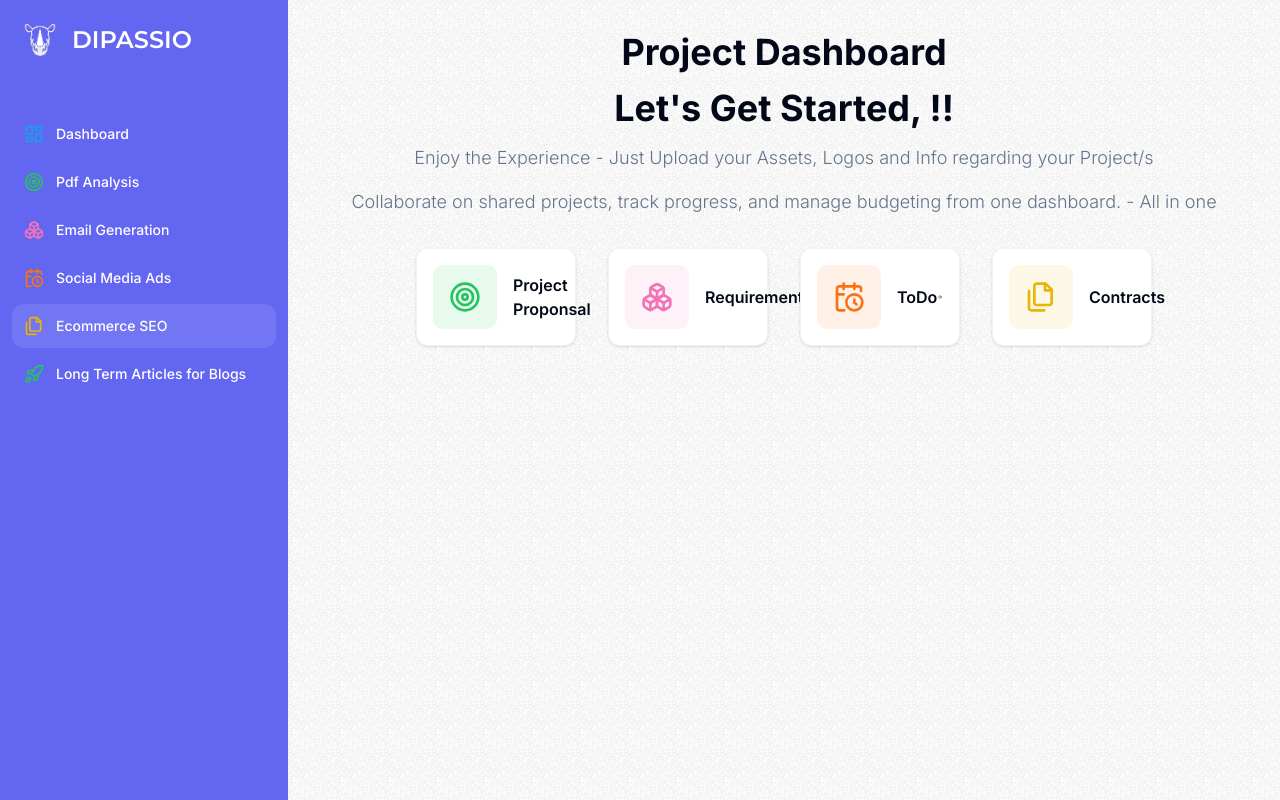
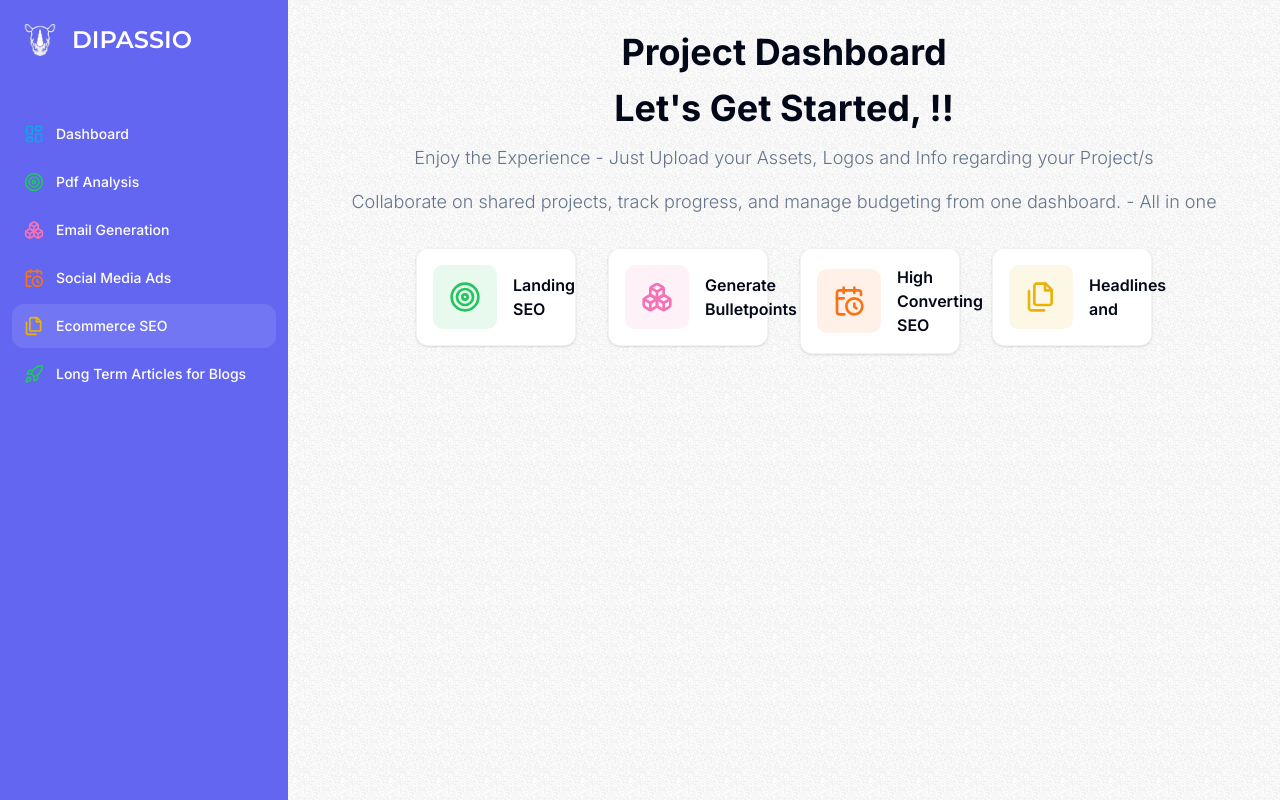
Before and after one commit to trasgoverde/ai-saas, a Next.js app: page /ecommerce-seo in a window 1280 px wide. Built offline with nearby package versions, Linux system fonts and the light colour scheme.

Commit message:
featured constants to page tree :rocket:

```diff
--- a/app/(dashboard)/(routes)/ads-social-media/page.tsx
+++ b/app/(dashboard)/(routes)/ads-social-media/page.tsx
@@ -6,7 +6,7 @@ import { useRouter } from "next/navigation";
 import { Card } from "@/components/ui/card";
 import { cn } from "@/lib/utils";
 
-import { pools } from "@/constants";
+import { sools } from "@/constants";
 
 export default function ProjectPage() {
   const router = useRouter();
@@ -29,17 +29,17 @@ export default function ProjectPage() {
       </div>
       <div className="px-4 md:px-20 lg:px-32 space-y-4">
   <div className="flex flex-wrap -mx-4">
-    {pools.map((pool) => (
-      <div key={pool.href} className="w-full md:w-1/2 lg:w-1/4 px-4 mb-4">
+    {sools.map((sool) => (
+      <div key={sool.href} className="w-full md:w-1/2 lg:w-1/4 px-4 mb-4">
         <Card
-          onClick={() => router.push(pool.href)}
+          onClick={() => router.push(sool.href)}
           className="p-4 border-black/5 flex items-center justify-between hover:shadow-md transition cursor-pointer"
         >
           <div className="flex items-center gap-x-4">
-            <div className={cn("p-4 w-fit rounded-md", pool.bgColor)}>
-              <pool.icon className={cn("w-8 h-8", pool.color)} />
+            <div className={cn("p-4 w-fit rounded-md", sool.bgColor)}>
+              <sool.icon className={cn("w-8 h-8", sool.color)} />
             </div>
-            <div className="font-semibold">{pool.label}</div>
+            <div className="font-semibold">{sool.label}</div>
           </div>
           <ArrowRight className="w-5 h-5" />
         </Card>
--- a/app/(dashboard)/(routes)/blogging-generation/page.tsx
+++ b/app/(dashboard)/(routes)/blogging-generation/page.tsx
@@ -6,7 +6,7 @@ import { useRouter } from "next/navigation";
 import { Card } from "@/components/ui/card";
 import { cn } from "@/lib/utils";
 
-import { pools } from "@/constants";
+import { hools } from "@/constants";
 
 export default function ProjectPage() {
   const router = useRouter();
@@ -29,17 +29,17 @@ export default function ProjectPage() {
       </div>
       <div className="px-4 md:px-20 lg:px-32 space-y-4">
   <div className="flex flex-wrap -mx-4">
-    {pools.map((pool) => (
-      <div key={pool.href} className="w-full md:w-1/2 lg:w-1/4 px-4 mb-4">
+    {hools.map((hool) => (
+      <div key={hool.href} className="w-full md:w-1/2 lg:w-1/4 px-4 mb-4">
         <Card
-          onClick={() => router.push(pool.href)}
+          onClick={() => router.push(hool.href)}
           className="p-4 border-black/5 flex items-center justify-between hover:shadow-md transition cursor-pointer"
         >
           <div className="flex items-center gap-x-4">
-            <div className={cn("p-4 w-fit rounded-md", pool.bgColor)}>
-              <pool.icon className={cn("w-8 h-8", pool.color)} />
+            <div className={cn("p-4 w-fit rounded-md", hool.bgColor)}>
+              <hool.icon className={cn("w-8 h-8", hool.color)} />
             </div>
-            <div className="font-semibold">{pool.label}</div>
+            <div className="font-semibold">{hool.label}</div>
           </div>
           <ArrowRight className="w-5 h-5" />
         </Card>
--- a/app/(dashboard)/(routes)/ecommerce-seo/page.tsx
+++ b/app/(dashboard)/(routes)/ecommerce-seo/page.tsx
@@ -6,7 +6,7 @@ import { useRouter } from "next/navigation";
 import { Card } from "@/components/ui/card";
 import { cn } from "@/lib/utils";
 
-import { pools } from "@/constants";
+import { rools } from "@/constants";
 
 export default function ProjectPage() {
   const router = useRouter();
@@ -29,17 +29,17 @@ export default function ProjectPage() {
       </div>
       <div className="px-4 md:px-20 lg:px-32 space-y-4">
   <div className="flex flex-wrap -mx-4">
-    {pools.map((pool) => (
-      <div key={pool.href} className="w-full md:w-1/2 lg:w-1/4 px-4 mb-4">
+    {rools.map((rool) => (
+      <div key={rool.href} className="w-full md:w-1/2 lg:w-1/4 px-4 mb-4">
         <Card
-          onClick={() => router.push(pool.href)}
+          onClick={() => router.push(rool.href)}
           className="p-4 border-black/5 flex items-center justify-between hover:shadow-md transition cursor-pointer"
         >
           <div className="flex items-center gap-x-4">
-            <div className={cn("p-4 w-fit rounded-md", pool.bgColor)}>
-              <pool.icon className={cn("w-8 h-8", pool.color)} />
+            <div className={cn("p-4 w-fit rounded-md", rool.bgColor)}>
+              <rool.icon className={cn("w-8 h-8", rool.color)} />
             </div>
-            <div className="font-semibold">{pool.label}</div>
+            <div className="font-semibold">{rool.label}</div>
           </div>
           <ArrowRight className="w-5 h-5" />
         </Card>
--- a/app/(dashboard)/(routes)/pdf-files/page.tsx
+++ b/app/(dashboard)/(routes)/pdf-files/page.tsx
@@ -29,22 +29,6 @@ export default function ProjectPage() {
       </div>
       <div className="px-4 md:px-20 lg:px-32 space-y-4">
   <div className="flex flex-wrap -mx-4">
-    {pools.map((pool) => (
-      <div key={pool.href} className="w-full md:w-1/2 lg:w-1/4 px-4 mb-4">
-        <Card
-          onClick={() => router.push(pool.href)}
-          className="p-4 border-black/5 flex items-center justify-between hover:shadow-md transition cursor-pointer"
-        >
-          <div className="flex items-center gap-x-4">
-            <div className={cn("p-4 w-fit rounded-md", pool.bgColor)}>
-              <pool.icon className={cn("w-8 h-8", pool.color)} />
-            </div>
-            <div className="font-semibold">{pool.label}</div>
-          </div>
-          <ArrowRight className="w-5 h-5" />
-        </Card>
-      </div>
-    ))}
   </div>
 </div>
 
--- a/constants.ts
+++ b/constants.ts
@@ -50,33 +50,132 @@ export const tools = [
 
 export const pools = [
   {
-    label: 'Project Proponsal',
+    label: 'Cold Outbound',
     icon: Target,
-    href: '/projects',
+    href: '/cold-email',
     color: "text-green-500",
     bgColor: "bg-green-500/10",
   },
   {
-    label: 'Requirements',
+    label: 'Follow up Email',
     icon: Boxes,
-    href: '/product',
+    href: '/follow-email',
     color: "text-pink-400",
     bgColor: "bg-pink-400/10",
   },
   {
-    label: 'ToDo',
+    label: 'Event Promotion',
     icon: CalendarClock,
     color: "text-orange-500",
     bgColor: "bg-orange-500/10",
-    href: '/meetings',
+    href: '/event-promo',
   },
   {
-    label: 'Contracts',
+    label: 'Discounts & Sales',
     icon: Files,
     color: "text-yellow-500",
     bgColor: "bg-yellow-500/10",
-    href: '/docs',
+    href: '/sales-discounts',
   },
 
 
 ];
+
+export const sools = [
+  {
+    label: 'Linkedin Posts',
+    icon: Target,
+    href: '/linkedin-post',
+    color: "text-green-500",
+    bgColor: "bg-green-500/10",
+  },
+  {
+    label: 'Google Ads',
+    icon: Boxes,
+    href: '/google-ads',
+    color: "text-pink-400",
+    bgColor: "bg-pink-400/10",
+  },
+  {
+    label: 'Facebooks Ads',
+    icon: CalendarClock,
+    color: "text-orange-500",
+    bgColor: "bg-orange-500/10",
+    href: '/facebook-ads',
+  },
+  {
+    label: 'Twitter Engagement',
+    icon: Files,
+    color: "text-yellow-500",
+    bgColor: "bg-yellow-500/10",
+    href: '/twitter-engagement',
+  },
+
+
+];
+
+export const rools = [
+  {
+    label: 'Landing SEO',
+    icon: Target,
+    href: '/landing-seo',
+    color: "text-green-500",
+    bgColor: "bg-green-500/10",
+  },
+  {
+    label: 'Generate Bulletpoints',
+    icon: Boxes,
+    href: '/bullet-points',
+    color: "text-pink-400",
+    bgColor: "bg-pink-400/10",
+  },
+  {
+    label: 'High Converting SEO',
+    icon: CalendarClock,
+    color: "text-orange-500",
+    bgColor: "bg-orange-500/10",
+    href: '/high-converting',
+  },
+  {
+    label: 'Headlines and ',
+    icon: Files,
+    color: "text-yellow-500",
+    bgColor: "bg-yellow-500/10",
+    href: '/twitter-engagement',
+  },
+
+
+];
+
+export const hools = [
+  {
+    label: 'Write Article',
+    icon: Target,
+    href: '/write-article',
+    color: "text-green-500",
+    bgColor: "bg-green-500/10",
+  },
+  {
+    label: 'Generate Topic Ideas',
+    icon: Boxes,
+    href: '/topic-idea',
+    color: "text-pink-400",
+    bgColor: "bg-pink-400/10",
+  },
+  {
+    label: 'Event Promotion',
+    icon: CalendarClock,
+    color: "text-orange-500",
+    bgColor: "bg-orange-500/10",
+    href: '/event-promotion',
+  },
+  {
+    label: 'Discounts & Sales',
+    icon: Files,
+    color: "text-yellow-500",
+    bgColor: "bg-yellow-500/10",
+    href: '/discounts-sales',
+  },
+
+
+];
```
